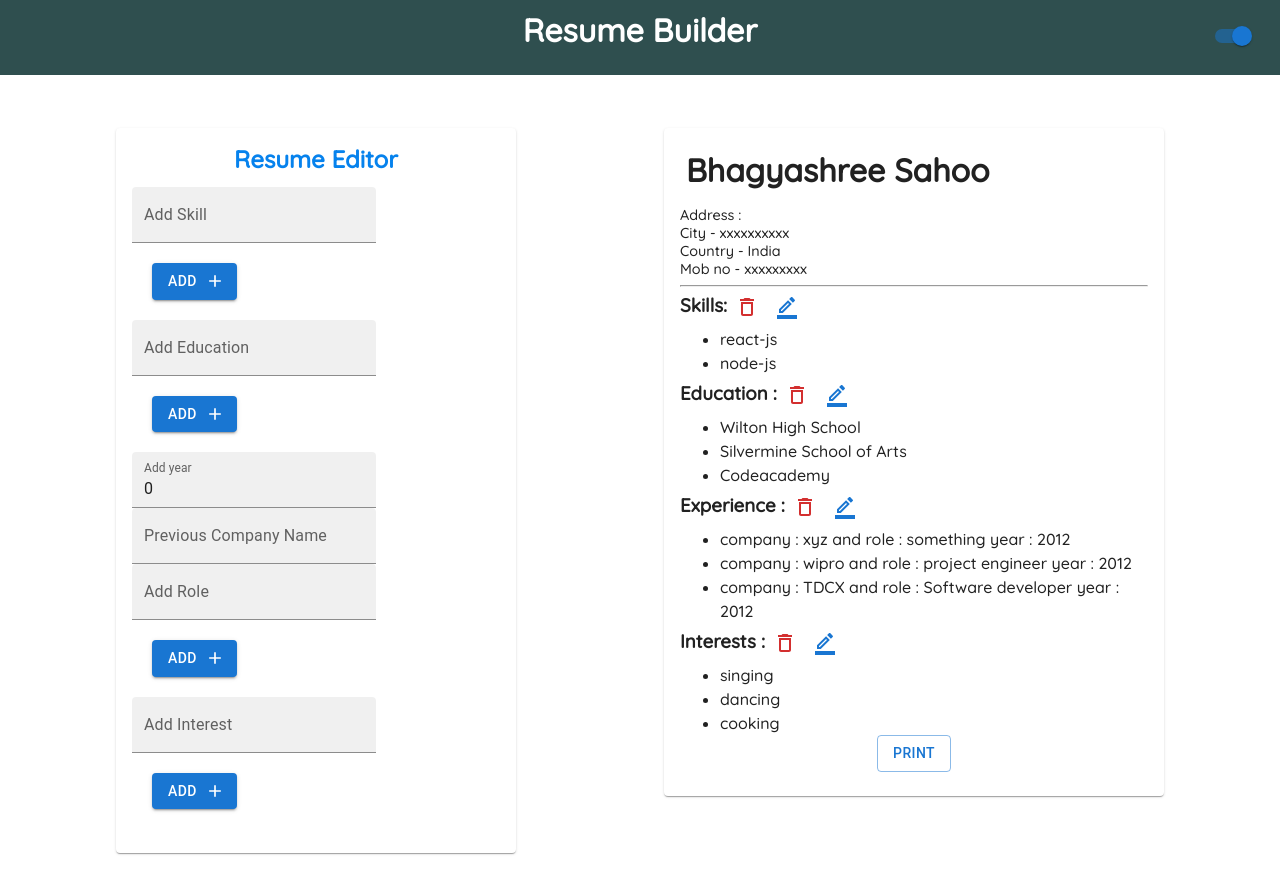
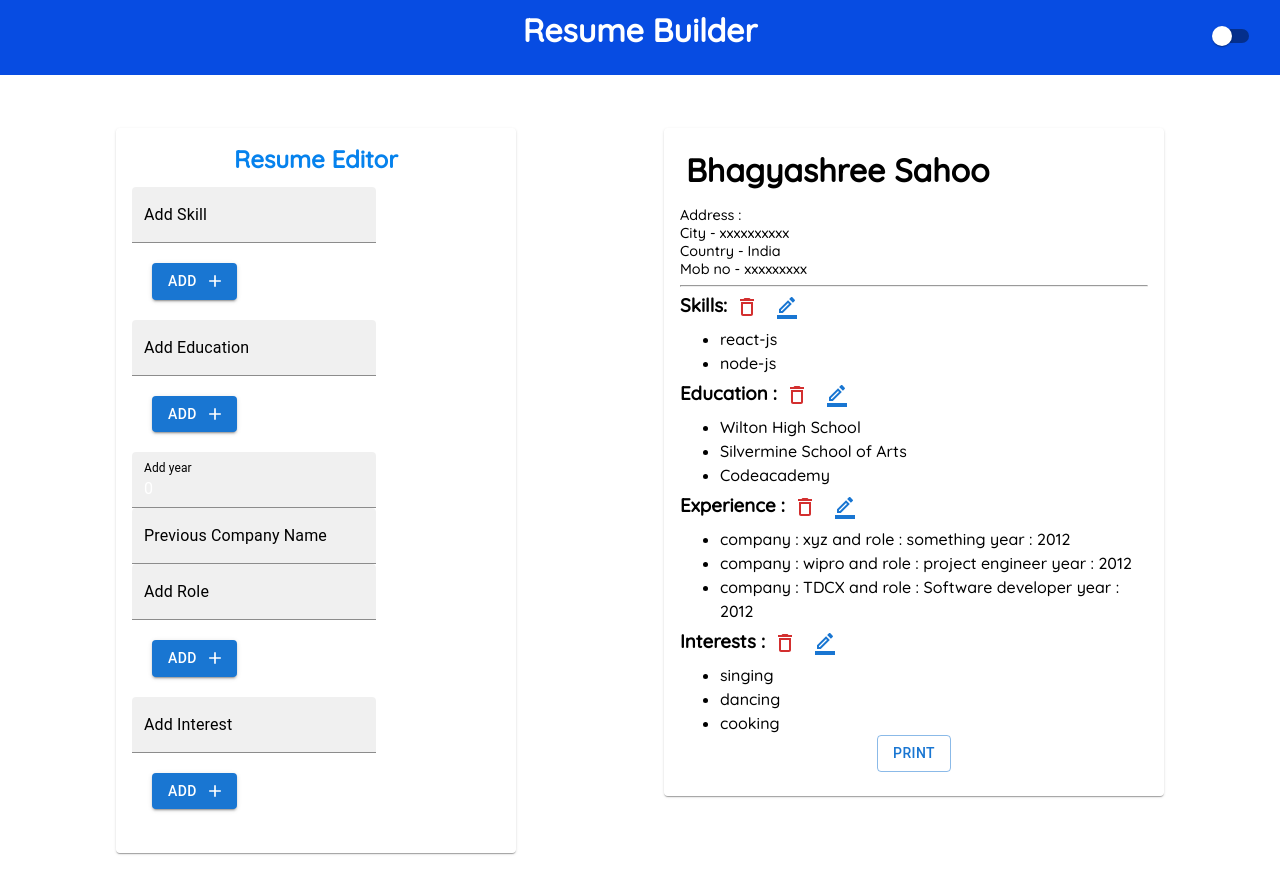
Before and after one commit to Bhagyashree-github/Resume-Builder-using-React-Js, a React (Create React App) app: page / in a window 1280 px wide. Built offline with nearby package versions, Linux system fonts and the light colour scheme.

Commit message:
background change functionality added with style

```diff
--- a/public/index.html
+++ b/public/index.html
@@ -30,7 +30,7 @@
     -->
     <title>React App</title>
   </head>
-  <body>
+  <body class="light-theme">
     <noscript>You need to enable JavaScript to run this app.</noscript>
     <div id="root"></div>
     <!--
--- a/src/App.css
+++ b/src/App.css
@@ -5,13 +5,32 @@ body{
   /* position: relative; */
   display: block;
   font-family: 'Quicksand', sans-serif;
+  background-color: var(--bg-clr);
 
 }
+.dark-theme {
+  --main-heading: rgb(160, 184, 252);
+  --list-color: rgb(196, 197, 199);
+  --list-heading-color:blueviolate;
+  --bg-clr: #050d1a;
+  --input-border-bottom : 2px solid darkgrey;
+  --input-bg :rgb(51, 53, 53);
+  --nav-header:rgb(51, 53, 53);
+  --card-border: 1px solid grey;
+}
+.light-theme{
+  --nav-header: rgb(7, 76, 226);
+  --main-heading: black;
+  --list-color: black;
+  --list-heading-color:black;
+  --bg-clr: white;
+}
+
 .navbar{
   position: absolute;
   height: 75px;
   width: 100%;
-  background-color: darkslategrey;
+  background-color: var(--nav-header);
   top: 0;
 }
 
@@ -59,6 +78,7 @@ body{
 .adresscss{
   font-size: 0.9em;
   margin-bottom: 7px;
+  color:var(--list-color) ;
 }
 /* .sociallinks{
   font-size: 0.9em;
@@ -104,9 +124,36 @@ li{
   line-height: 1.5rem;
 }
 
+.resumeHeading{
+  display: grid;
+  margin: 6px;
+  padding-bottom: 10px;
+  color: var( --main-heading);
+}
 
+.listHeading{
+  color: var( --list-color);
+}
+.cardbg{
+  background-color: var(--bg-clr);
+  border: var(--card-border);
+  border-radius: 5px;
 
+}
 
+.textFieldlabel{
+  color:var(--list-color) ;
+}
+
+#filled-search{
+  background-color: var(--input-bg);
+  color: white;
+  border-bottom: var(--input-border-bottom);
+}
+
+ #filled-search-label{
+  color: var(--list-color);
+}
 
 
 
--- a/src/App.js
+++ b/src/App.js
@@ -1,14 +1,26 @@
+import { useEffect, useState } from 'react';
 import './App.css';
 import Resume from './components/Resume';
 import Switch from '@mui/material/Switch';
 
 function App() {
+  const [theme,setTheme] = useState('dark-theme')
+
+
+  function changeTheme(){
+    if(theme === 'light-theme') {
+      setTheme('dark-theme')}
+      else { setTheme('light-theme')
+   }
+    console.log(theme)
+    document.body.className = theme;
+  }
   return (
     < >
       <div className='navbar'>
       <h1 style={{ display: 'grid', margin:"10px", justifyContent:'center' , color:'white' }}>Resume Builder</h1>
         <div className='themecss'>
-          <Switch defaultChecked />
+          <Switch onClick={changeTheme} />
         </div>
         </div>
         {/* <Boarder> */}
--- a/src/components/Education.jsx
+++ b/src/components/Education.jsx
@@ -45,7 +45,7 @@ updateEducation(editableitem)
 }
   return (
     <div>
-        <h3>Education :
+        <h3 className='listHeading'>Education :
 
 <span>
       <IconButton  aria-label="delete" color="error" onClick={handleDeleteeducationbtn}>
@@ -61,7 +61,7 @@ updateEducation(editableitem)
         </h3>
         <ul>
         {data.map((item,index) =>{ return(
-          <li key={index}>{item.institute}
+          <li className='listHeading' key={index}>{item.institute}
            {isdelete ? '' :<span style={{marginLeft: '25px'}}>
              <IconButton  aria-label="deleteitem" sx={{padding:"0"}} color="error" onClick={()=>deleteEitem(item.eid)}>
                 <CloseIcon sx={{fontSize: '17px'}} />
--- a/src/components/Experience.jsx
+++ b/src/components/Experience.jsx
@@ -39,7 +39,7 @@ const Experience = (props) => {
 
   return (
     <>
-      <h3>Experience :
+      <h3 className='listHeading'>Experience :
         <span>
           <IconButton aria-label="delete" color="error" onClick={handleDeleteExperiencebtn}>
             <DeleteIcon />
@@ -54,7 +54,7 @@ const Experience = (props) => {
       <ul>
         {props.data.map((items, index) => {
           return (
-            <li key={index}> company : {items.company} and role : {items.role} year : {items.year}
+            <li className='listHeading' key={index}> company : {items.company} and role : {items.role} year : {items.year}
               {isdelete ? '' : <span style={{ marginLeft: '25px' }}>
                 <IconButton aria-label="deleteitem" sx={{ padding: "0" }} color="error" onClick={() => deleteExperienceitem(items.xid)}>
                   <CloseIcon sx={{ fontSize: '17px' }} />
--- a/src/components/Interests.jsx
+++ b/src/components/Interests.jsx
@@ -44,7 +44,7 @@ const Interests = (props) => {
 
   return (
     <div>
-        <h3>Interests :
+        <h3 className='listHeading'>Interests :
         <span>
         <IconButton  aria-label="delete" color="error" onClick={handleDeleteInterestbtn}>
         <DeleteIcon />
@@ -59,7 +59,7 @@ const Interests = (props) => {
         <ul>
         { props.data.map((item,i) =>{
             return(
-                <li key ={i}>{item.interest}
+                <li className='listHeading' key ={i}>{item.interest}
             {isdelete ? '' :<span style={{marginLeft: '25px'}}>
           <IconButton  aria-label="deleteitem" sx={{padding:"0"}} color="error" onClick={()=>deleteInterestitem(item.iid)}>
           <CloseIcon sx={{fontSize: '17px'}} />
--- a/src/components/Resume.jsx
+++ b/src/components/Resume.jsx
@@ -47,8 +47,8 @@ const Resume = () => {
 
           <div className="maincontent">
             <div className='Resumeform'>
-              <Card sx={{ minWidth: 300, maxWidth: 400 }}>
-                <CardContent>
+              <Card  sx={{ minWidth: 300, maxWidth: 400 }}>
+                <CardContent className ='cardbg'>
                   <ResumeEditor
                     dispatch={dispatch}
                     skilledit={skilledit}
@@ -61,9 +61,10 @@ const Resume = () => {
             </div>
 
             <div className='Resumebuilder'>
-              <Card sx={{ minWidth: 330, maxWidth: 500 }}>
-                <CardContent>
-                  <h1 style={{ display: 'grid', margin: "6px", paddingBottom: '10px' }}>Bhagyashree Sahoo</h1>
+              <Card  sx={{ minWidth: 330, maxWidth: 500 }}>
+                <CardContent className ='cardbg'>
+                  <h1 className= 'resumeHeading'
+                   style={{ display: 'grid', margin: "6px", paddingBottom: '10px' }}>Bhagyashree Sahoo</h1>
                   <div className="adresscss">
                     <p>Address :</p>
                     <p>City - xxxxxxxxxx</p>
--- a/src/components/ResumeEditor.jsx
+++ b/src/components/ResumeEditor.jsx
@@ -199,9 +199,10 @@ const ResumeEditor = ({ dispatch, skilledit, educationedit, interestedit, experi
 
   return (
     <>
-      <h2 style={{ display: 'grid', justifyContent: 'center', marginBottom: "13px", color: 'rgb(6 130 237)' }}>Resume Editor</h2>
+      <h2  style={{ display: 'grid', justifyContent: 'center', marginBottom: "13px", color: 'rgb(6 130 237)' }}>Resume Editor</h2>
       <div>
         <TextField
+          className = "textFieldlabel"
           id="filled-search"
           label="Add Skill"
           type="search"
@@ -216,6 +217,7 @@ const ResumeEditor = ({ dispatch, skilledit, educationedit, interestedit, experi
       </div>
       <div>
         <TextField
+        className = "textFieldlabel"
           id="filled-search"
           label="Add Education"
           type="search"
@@ -232,6 +234,7 @@ const ResumeEditor = ({ dispatch, skilledit, educationedit, interestedit, experi
       <div className='experienceblock'>
         <div>
           <TextField
+          className = "textFieldlabel"
             id="filled-search"
             label="Add year"
             type="search"
@@ -243,6 +246,7 @@ const ResumeEditor = ({ dispatch, skilledit, educationedit, interestedit, experi
         </div>
         <div>
           <TextField
+          className = "textFieldlabel"
             id="filled-search"
             label="Previous Company Name"
             type="search"
@@ -255,6 +259,7 @@ const ResumeEditor = ({ dispatch, skilledit, educationedit, interestedit, experi
       </div>
       <div>
         <TextField
+        className = "textFieldlabel"
           id="filled-search"
           label="Add Role"
           type="search"
@@ -272,6 +277,7 @@ const ResumeEditor = ({ dispatch, skilledit, educationedit, interestedit, experi
 
       <div>
         <TextField
+        className = "textFieldlabel"
           id="filled-search"
           label="Add Interest"
           type="search"
--- a/src/components/Skills.jsx
+++ b/src/components/Skills.jsx
@@ -37,7 +37,7 @@ const Skills = (props) => {
   }
   return (
     <div>
-      <h3>Skills:
+      <h3 className="listHeading">Skills:
         <span>
           <IconButton aria-label="delete" color="error" onClick={handleDeleteskillbtn}>
             <DeleteIcon />
@@ -53,7 +53,7 @@ const Skills = (props) => {
       <ul>
         {props.data.map((item, index) => {
           return (
-            <li key={index}>{item.skill}
+            <li className='listHeading' key={index}>{item.skill}
               {isdelete ? '' : <span style={{ marginLeft: '25px' }}>
                 <IconButton aria-label="deleteitem" sx={{ padding: "0" }} color="error" onClick={() => deleteItem(item.id)}>
                   <CloseIcon sx={{ fontSize: '17px' }} />
```
